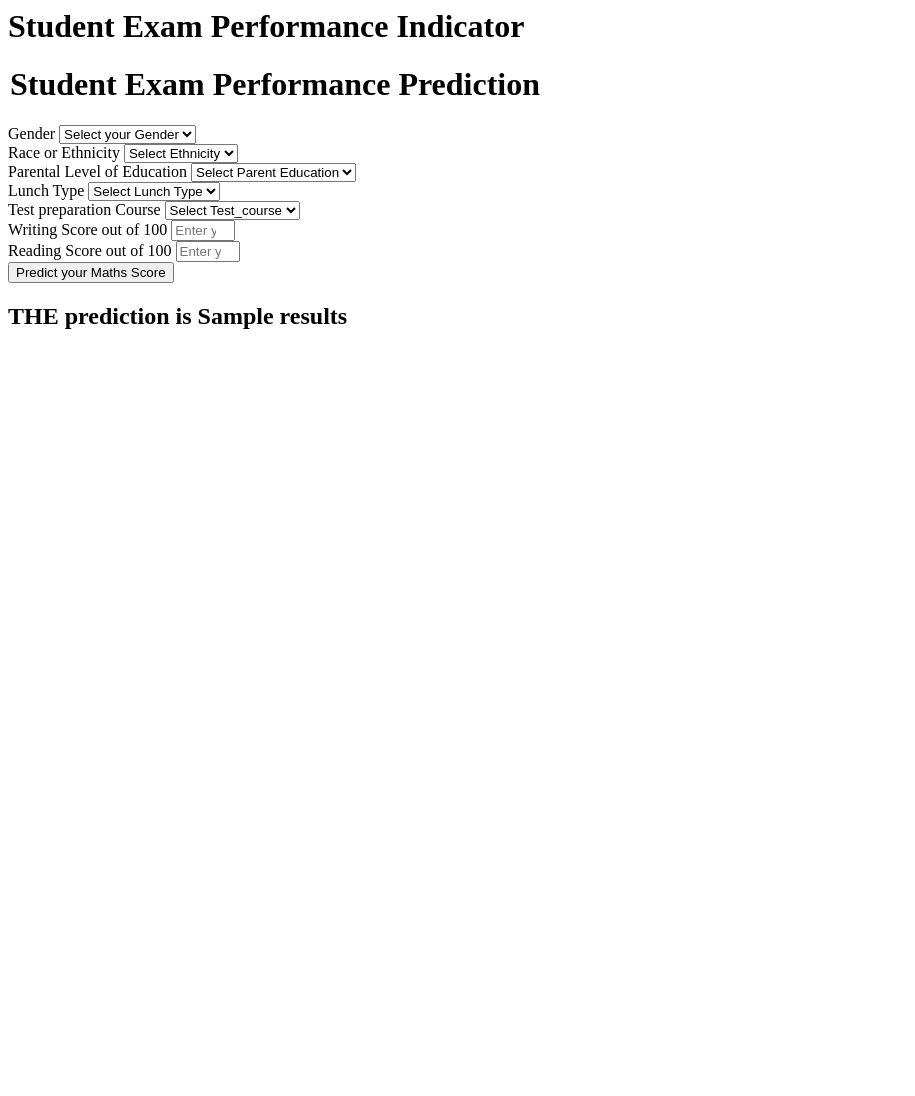
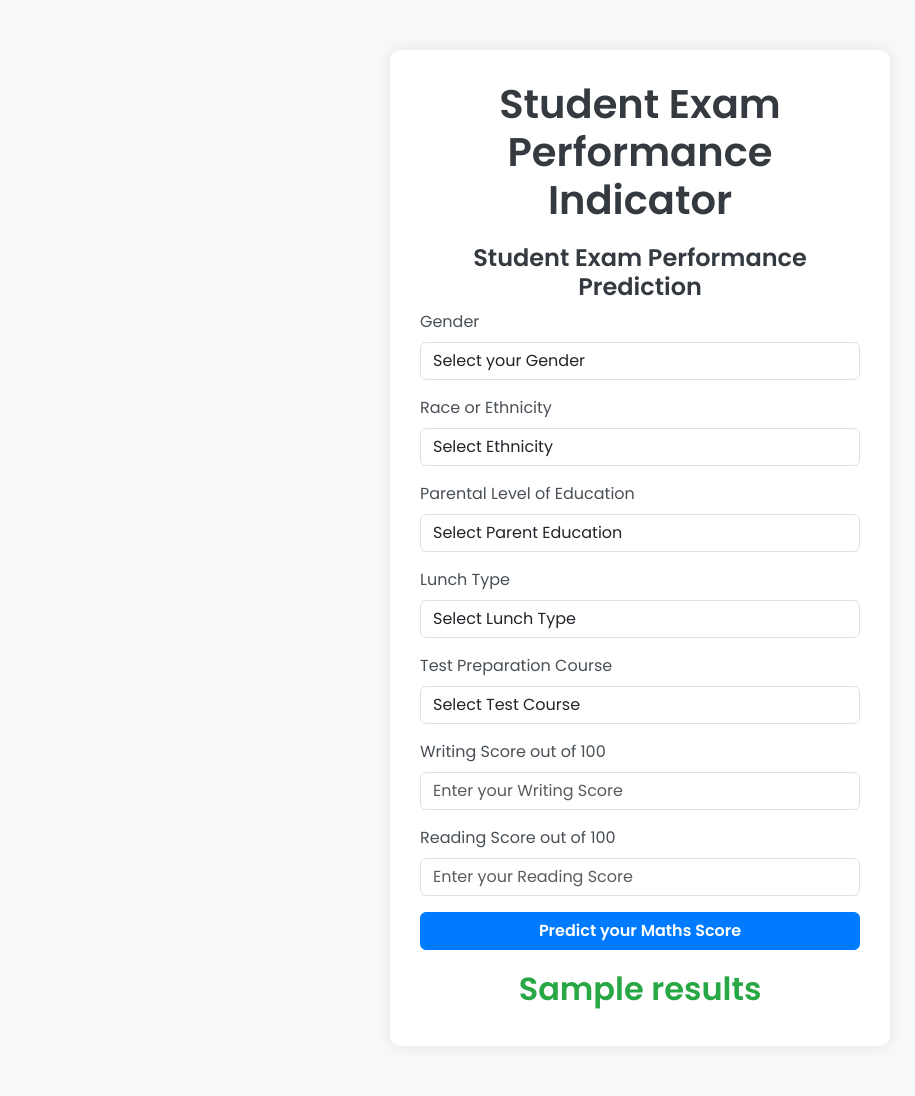
Before and after one commit to sanjayravichander/ML-Project, a Flask app: template Templates/home.html in a window 1280 px wide. Shown: the whole page, without its empty margins (0-915 px from the left). Before the commit the page ends 329 px from the top, so only its background shows below. Run offline with Flask 3, Linux system fonts and the light colour scheme; the template is opened without the code that fills it: most values are stand-ins (such as "Sample title", 1, 10 or a date in 2020).

Commit message:
Sixteenth commit-updating home.html

```diff
--- a/Templates/home.html
+++ b/Templates/home.html
@@ -1,111 +1,136 @@
-<html>
+<!DOCTYPE html>
+<html lang="en">
+<head>
+    <meta charset="UTF-8">
+    <meta name="viewport" content="width=device-width, initial-scale=1.0">
+    <title>Student Exam Performance Indicator</title>
+    <!-- Google Fonts for better typography -->
+    <link href="https://fonts.googleapis.com/css2?family=Poppins:wght@300;400;600&display=swap" rel="stylesheet">
+    <!-- Bootstrap CSS for responsive design -->
+    <link href="https://cdn.jsdelivr.net/npm/bootstrap@5.3.0/dist/css/bootstrap.min.css" rel="stylesheet">
+    <!-- Custom CSS for additional styling -->
+    <style>
+        body {
+            font-family: 'Poppins', sans-serif;
+            background-color: #f8f9fa;
+            margin: 0;
+            padding: 0;
+        }
+        .login {
+            max-width: 500px;
+            margin: 50px auto;
+            background: #fff;
+            padding: 30px;
+            border-radius: 10px;
+            box-shadow: 0 0 15px rgba(0, 0, 0, 0.1);
+        }
+        h1 {
+            text-align: center;
+            font-weight: 600;
+            margin-bottom: 20px;
+            color: #343a40;
+        }
+        .form-label {
+            font-weight: 500;
+            color: #495057;
+        }
+        .btn-primary {
+            width: 100%;
+            background-color: #007bff;
+            border-color: #007bff;
+            font-weight: 600;
+        }
+        .btn-primary:hover {
+            background-color: #0056b3;
+            border-color: #0056b3;
+        }
+        .placeholder {
+            color: #6c757d;
+        }
+        h2 {
+            text-align: center;
+            margin-top: 20px;
+            color: #28a745;
+            font-weight: 600;
+        }
+    </style>
+</head>
 <body>
     <div class="login">
         <h1>Student Exam Performance Indicator</h1>
+        <form action="{{ url_for('predict_datapoint') }}" method="post">
+            <h1><legend>Student Exam Performance Prediction</legend></h1>
 
-       <form action="{{ url_for('predict_datapoint')}}" method="post">
-        <h1>
-            <legend>Student Exam Performance Prediction</legend>
-        </h1>
             <div class="mb-3">
                 <label class="form-label">Gender</label>
-            <select class="form-control" name="gender" placeholder="Enter you Gender" required>
+                <select class="form-control" name="gender" required>
                     <option class="placeholder" selected disabled value="">Select your Gender</option>
-                <option value="male">
-                    Male
-                </option>
-                <option value="female">
-                    Female
-                </option>
+                    <option value="male">Male</option>
+                    <option value="female">Female</option>
                 </select>
             </div>
+
             <div class="mb-3">
                 <label class="form-label">Race or Ethnicity</label>
-            <select class="form-control" name="ethnicity" placeholder="Enter you ethnicity" required>
+                <select class="form-control" name="ethnicity" required>
                     <option class="placeholder" selected disabled value="">Select Ethnicity</option>
-                <option value="group A">
-                    Group A
-                </option>
-                <option value="group B">
-                    Group B
-                </option>
-                <option value="group C">
-                    Group C
-                </option>
-                <option value="group D">
-                    Group D
-                </option>
-                <option value="group E">
-                    Group E
-                </option>
+                    <option value="group A">Group A</option>
+                    <option value="group B">Group B</option>
+                    <option value="group C">Group C</option>
+                    <option value="group D">Group D</option>
+                    <option value="group E">Group E</option>
                 </select>
             </div>
+
             <div class="mb-3">
                 <label class="form-label">Parental Level of Education</label>
-            <select class="form-control" name="parental_level_of_education"
-                placeholder="Enter you Parent Education" required>
+                <select class="form-control" name="parental_level_of_education" required>
                     <option class="placeholder" selected disabled value="">Select Parent Education</option>
-                <option value="associate's degree">
-                    associate's degree
-                </option>
-                <option value="bachelor's degree">
-                    bachelor's degree
-                </option>
-                <option value="high school">
-                    high school
-                </option>
-                <option value="master's degree">
-                    master's degree
-                </option>
-                <option value="some college">
-                    some college
-                </option>
-                <option value="some high school">
-                    some high school
-                </option>
+                    <option value="associate's degree">Associate's degree</option>
+                    <option value="bachelor's degree">Bachelor's degree</option>
+                    <option value="high school">High school</option>
+                    <option value="master's degree">Master's degree</option>
+                    <option value="some college">Some college</option>
+                    <option value="some high school">Some high school</option>
                 </select>
             </div>
+
             <div class="mb-3">
                 <label class="form-label">Lunch Type</label>
-            <select class="form-control" name="lunch" placeholder="Enter you Lunch" required>
+                <select class="form-control" name="lunch" required>
                     <option class="placeholder" selected disabled value="">Select Lunch Type</option>
-                <option value="free/reduced">
-                    free/reduced
-                </option>
-                <option value="standard">
-                    standard
-                </option>
+                    <option value="free/reduced">Free/Reduced</option>
+                    <option value="standard">Standard</option>
                 </select>
             </div>
+
             <div class="mb-3">
-            <label class="form-label">Test preparation Course</label>
-            <select class="form-control" name="test_preparation_course" placeholder="Enter you Course"
-                required>
-                <option class="placeholder" selected disabled value="">Select Test_course</option>
-                <option value="none">
-                    None
-                </option>
-                <option value="completed">
-                    Completed
-                </option>
+                <label class="form-label">Test Preparation Course</label>
+                <select class="form-control" name="test_preparation_course" required>
+                    <option class="placeholder" selected disabled value="">Select Test Course</option>
+                    <option value="none">None</option>
+                    <option value="completed">Completed</option>
                 </select>
             </div>
+
             <div class="mb-3">
                 <label class="form-label">Writing Score out of 100</label>
-            <input class="form-control" type="number" name="reading_score"
-                placeholder="Enter your Reading score" min='0' max='100' />
+                <input class="form-control" type="number" name="writing_score" placeholder="Enter your Writing Score" min="0" max="100" required />
             </div>
+
             <div class="mb-3">
                 <label class="form-label">Reading Score out of 100</label>
-            <input class="form-control" type="number" name="writing_score"
-                placeholder="Enter your Reading Score" min='0' max='100' />
+                <input class="form-control" type="number" name="reading_score" placeholder="Enter your Reading Score" min="0" max="100" required />
             </div>
+
             <div class="mb-3">
-            <input class="btn btn-primary" type="submit" value="Predict your Maths Score" required />
+                <input class="btn btn-primary" type="submit" value="Predict your Maths Score" />
             </div>
         </form>
-    <h2>
-       THE  prediction is {{results}}
-    </h2>
-   <body>
+        <h2>{{ results }}</h2>
+    </div>
+
+    <!-- Bootstrap JS and dependencies (Popper.js and jQuery) -->
+    <script src="https://cdn.jsdelivr.net/npm/bootstrap@5.3.0/dist/js/bootstrap.bundle.min.js"></script>
+</body>
 </html>
```
Lines whose indentation alone changed are shown as unchanged.
